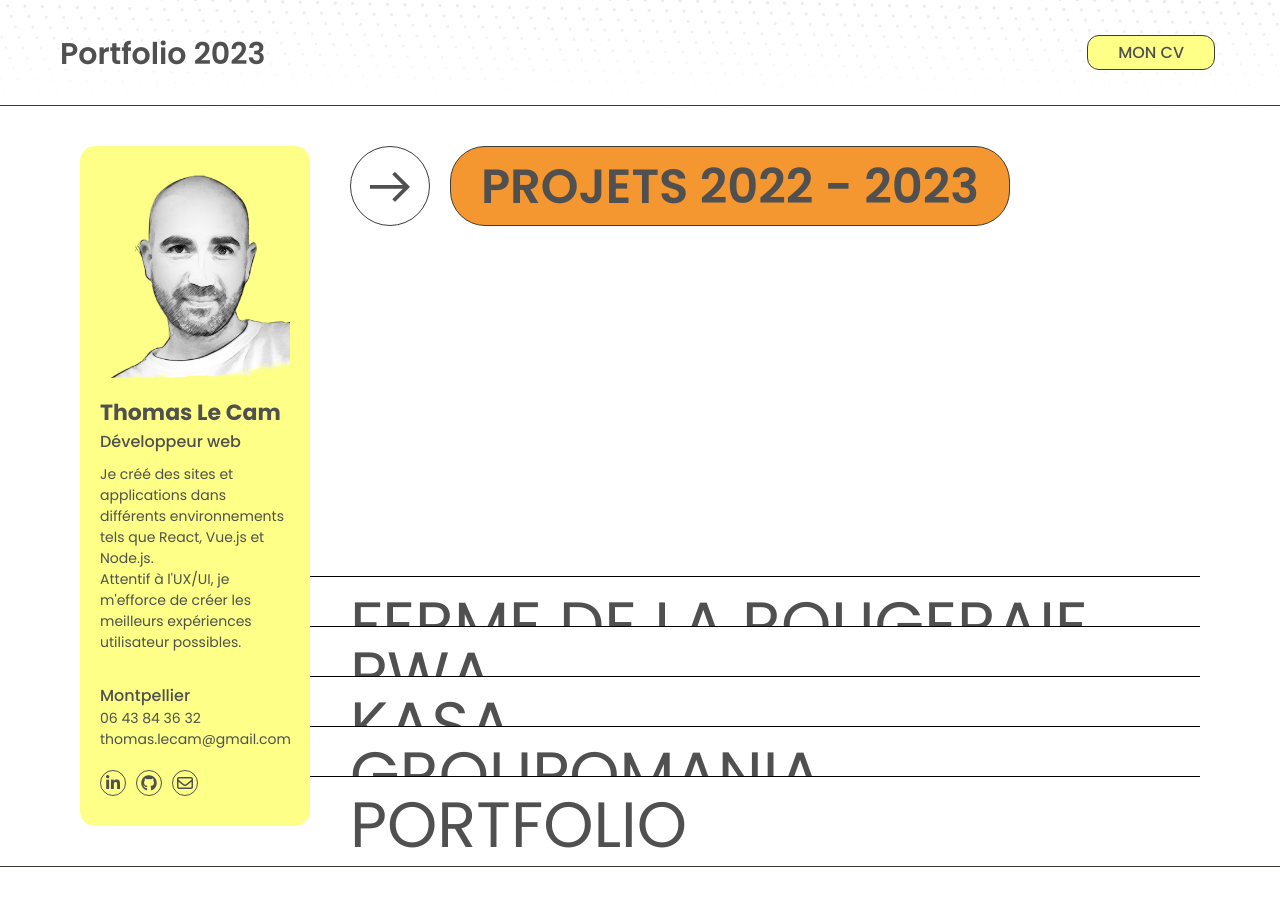
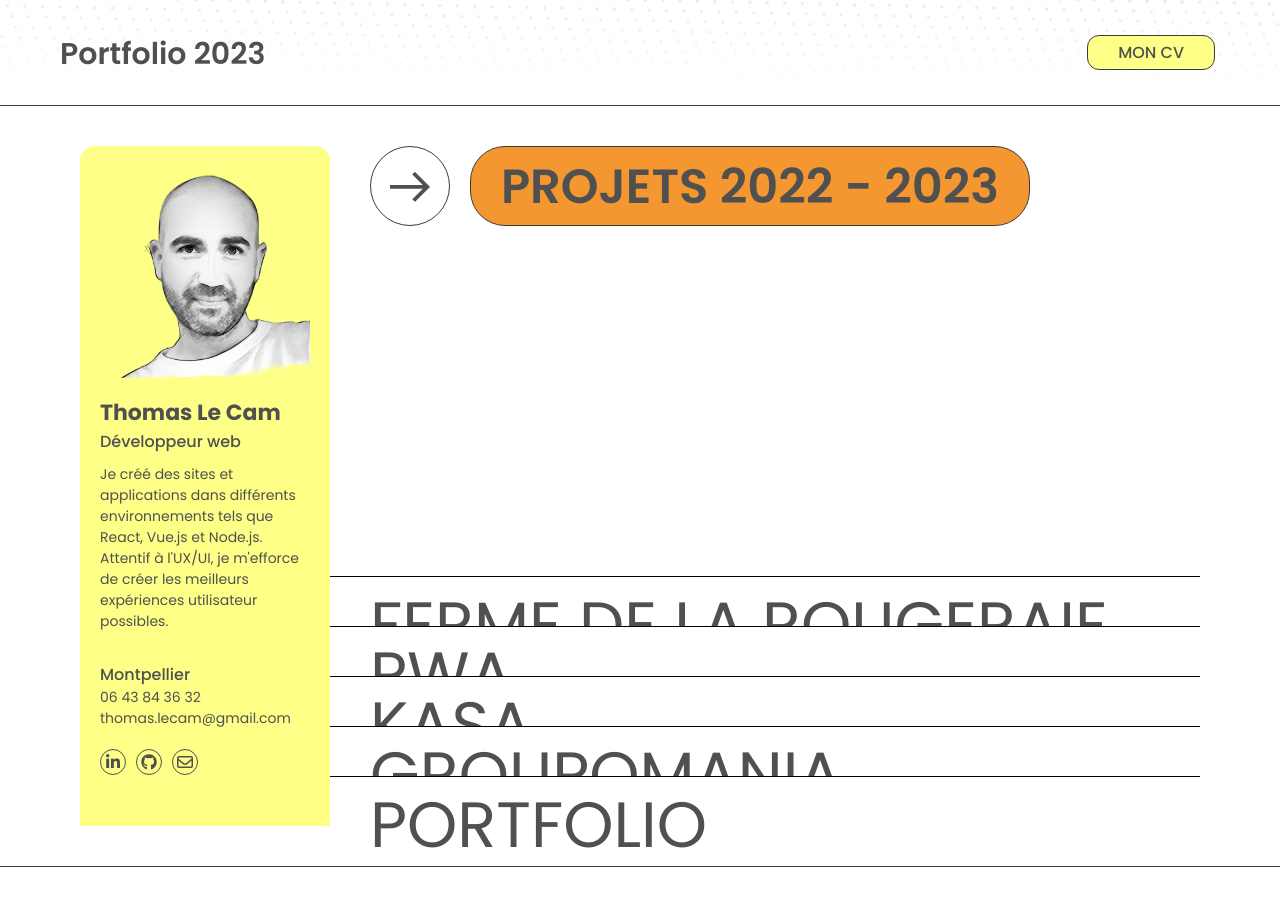
Before and after one commit to ThomasdevLC/portfolio_07_2023, a React (Create React App) app: page / in a window 1280 px wide. Shown: the top 906 px of the page. Built offline with nearby package versions, Linux system fonts and the light colour scheme.

Commit message:
my intro new width

```diff
--- a/src/assets/styles/pages/_Home.scss
+++ b/src/assets/styles/pages/_Home.scss
@@ -2,7 +2,7 @@
 @use "../mixins" as mixin;
 
 .home {
-  padding: 40px 0 0 100px;
+  padding: 40px 0 0 60px;
 
   @include mixin.xxl-lt {
     padding: 40px 80px;
@@ -34,11 +34,11 @@
   }
 
   &__intro {
-    width: 230px;
+    width: 250px;
     height: 680px;
     background-color: var(--primary);
     padding: 20px;
-    border-radius: 15px;
+    border-radius: 15px 15px 0 0;
 
     @include mixin.sm {
       margin: auto;
```
